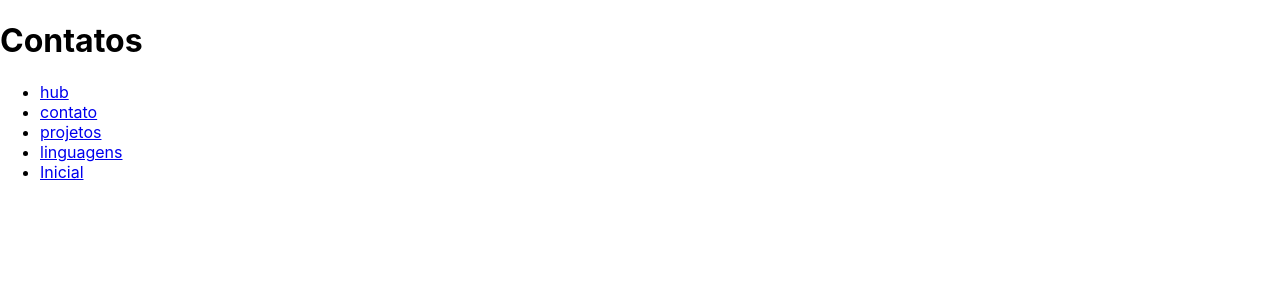
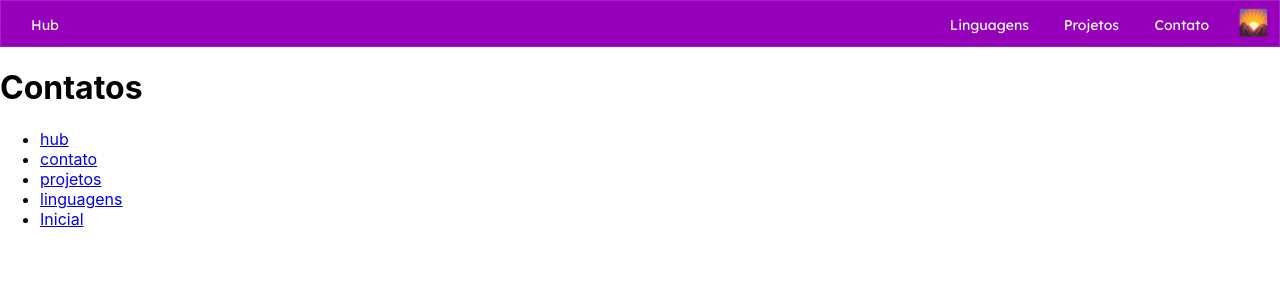
Before and after one commit to cadu088/Repositorio, a React (Create React App) app: page /contato in a window 1280 px wide. Shown: the top 300 px of the page. Built offline with nearby package versions, Linux system fonts and the light colour scheme.

Commit message:
Criação da NavBar e integração com as outras paginas

```diff
--- a/src/componentes/NavBar/index.tsx
+++ b/src/componentes/NavBar/index.tsx
@@ -1,49 +1,46 @@
 import React from 'react';
+import { Link } from 'react-router-dom';
 import './styles.css';
 
 
 
-function App() {
-  let texto = '';
+function NavBar() {
+
   let fig = '';
   const hora = new Date();
   const atual = hora.getHours();
   if (atual >= 12 && atual < 18) {
     fig = '🎑'
-    texto = 'Boa tarde!'
 } else if (atual >= 18) {
     fig = '🌕'
-    texto = 'Boa noite!'
 } else if (atual >= 0 && atual < 5) {
     fig = '🌄'
-    texto = 'Boa madrugada!'
 } else {
     fig = '☀'
-    texto = 'Bom dia!'
 }
 
   return (
-    <div className="App">
-      <header className="App-header">
-      <div className="tagNow">
-        <h1 className="tagNowText" title={texto} id="tagNowText">{fig}</h1>
-      </div>
-        <img src='https://media4.giphy.com/media/LQiaQkNlU73xZs8y5l/giphy.gif?cid=ecf05e479v740ahxmf20maqrurreli06c8kwq0skj1sk5fi8&rid=giphy.gif&ct=s' className="App-logo" alt="logo" />
-        <h1 className="titulo">{texto}</h1>
-        <p className="linha">Acomode-se e vamos juntos nessa viagem!</p>
-        <button type="button" title="Embarcar" className="go">🚀</button>
-        {/* <a
-          className="App-link"
-          href="https://reactjs.org"
-          target="_blank"
-          rel="noopener noreferrer"
-        >
-          Learn React
-        </a> */}
-        <p className="obs">vamos precisar desse foguete =)</p>
-      </header>
-    </div>
+   <div className="navBar">
+     <div className="link">
+       <div className="hub">
+       <Link style={{ textDecoration: 'none', color: '#fff'}}  to="/hub">Hub</Link>
+       </div>
+       <div className="linguagens">
+       <Link style={{ textDecoration: 'none', color: '#fff'}}  to="/linguagens">Linguagens</Link>
+       </div>
+       <div className="projetos">
+       <Link style={{ textDecoration: 'none', color: '#fff'}}  to="/projetos">Projetos</Link>
+       </div>
+       <div className="contato">
+       <Link style={{ textDecoration: 'none', color: '#fff'}}  to="/contato">Contato</Link>
+       </div>
+       <div className="fig">
+       <Link style={{ textDecoration: 'none', color: '#fff'}}  to="/">{fig}</Link>
+       </div>
+     </div>
+
+   </div>
   );
 }
 
-export default App;
+export default NavBar;
--- a/src/componentes/NavBar/styles.css
+++ b/src/componentes/NavBar/styles.css
@@ -0,0 +1,54 @@
+@import url('https://fonts.googleapis.com/css2?family=Lexend+Deca&display=swap');
+.navBar {
+    position: relative;
+    width: 100%;
+    height: 47px;
+    left: 0px;
+    top: 0px;
+    background: #9600BB;
+    border: 1px solid rgba(255, 255, 255, 0.13);
+    box-sizing: border-box;
+    backdrop-filter: blur(4px);
+    overflow-X: hidden;
+    overflow: hidden;
+}
+
+.link {
+    font-family: 'Lexend Deca', sans-serif;
+    font-style: normal;
+    font-size: 14px;
+    text-align: right;
+    color: #FFFFFF !important;
+    backdrop-filter: blur(4px);
+}
+
+.hub {
+    position: absolute;
+    left: 30px;
+    top: 15px;
+}
+
+.linguagens {
+    position: absolute;
+    right: 250px;
+    top: 15px;
+}
+
+.projetos {
+    position: absolute;
+    right: 160px;
+    top: 15px;
+}
+
+.contato {
+    position: absolute;
+    right: 70px;
+    top: 15px;
+}
+
+.fig {
+    position: absolute;
+    right: 10px;
+    top: 5px;
+    font-size: 25px;
+}
--- a/src/pages/Contacts/index.tsx
+++ b/src/pages/Contacts/index.tsx
@@ -1,14 +1,15 @@
 import React from 'react';
 import { Link } from 'react-router-dom';
+import NavBar from '../../componentes/NavBar';
 
 
 const Contacts = () =>{
     return (
-      <div>
+      <><NavBar /><div>
         <h1>Contatos</h1>
         <nav>
           <ul>
-          <li>
+            <li>
               <Link to="/hub">hub</Link>
             </li>
             <li>
@@ -25,7 +26,7 @@ const Contacts = () =>{
             </li>
           </ul>
         </nav>
-      </div>
+      </div></>
     );
   }
 
--- a/src/pages/Home/index.tsx
+++ b/src/pages/Home/index.tsx
@@ -36,16 +36,7 @@ function Home() {
         <img src='https://media4.giphy.com/media/LQiaQkNlU73xZs8y5l/giphy.gif?cid=ecf05e479v740ahxmf20maqrurreli06c8kwq0skj1sk5fi8&rid=giphy.gif&ct=s' className="App-logo" alt="logo" />
         <h1 className="titulo">{texto}</h1>
         <p className="linha">Acomode-se e vamos juntos nessa viagem!</p>
-        <button type="button" title="Embarcar" className="go" ><Link to="/hub">🚀</Link></button>
-
-        {/* <a
-      className="App-link"
-      href="https://reactjs.org"
-      target="_blank"
-      rel="noopener noreferrer"
-    >
-      Learn React
-    </a> */}
+        <button type="button" title="Embarcar" className="go" ><Link to="/hub" style={{ textDecoration: 'none', color: '#fff'}} >🚀</Link></button>
         <p className="obs">vamos precisar desse foguete =)</p>
       </header>
     </div>
--- a/src/pages/Hub/styles.css
+++ b/src/pages/Hub/styles.css
@@ -0,0 +1,4 @@
+body {
+    background-color: black;
+    color: #fff;
+}
```
Also changed, not shown: src/index.css (+5 -8 lines), src/pages/Hub/index.tsx (+7 -20 lines), src/pages/Projects/index.tsx (+4 -3 lines), src/pages/languages/index.tsx (+4 -3 lines).
